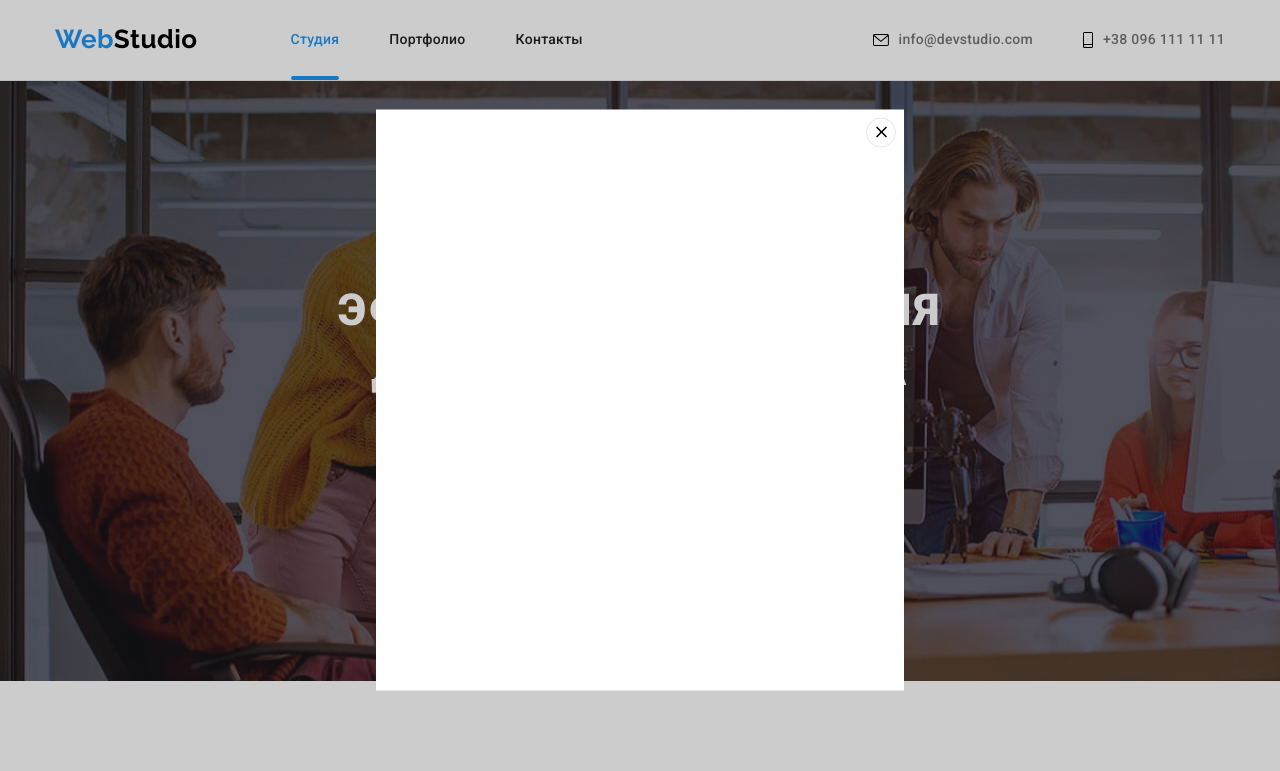
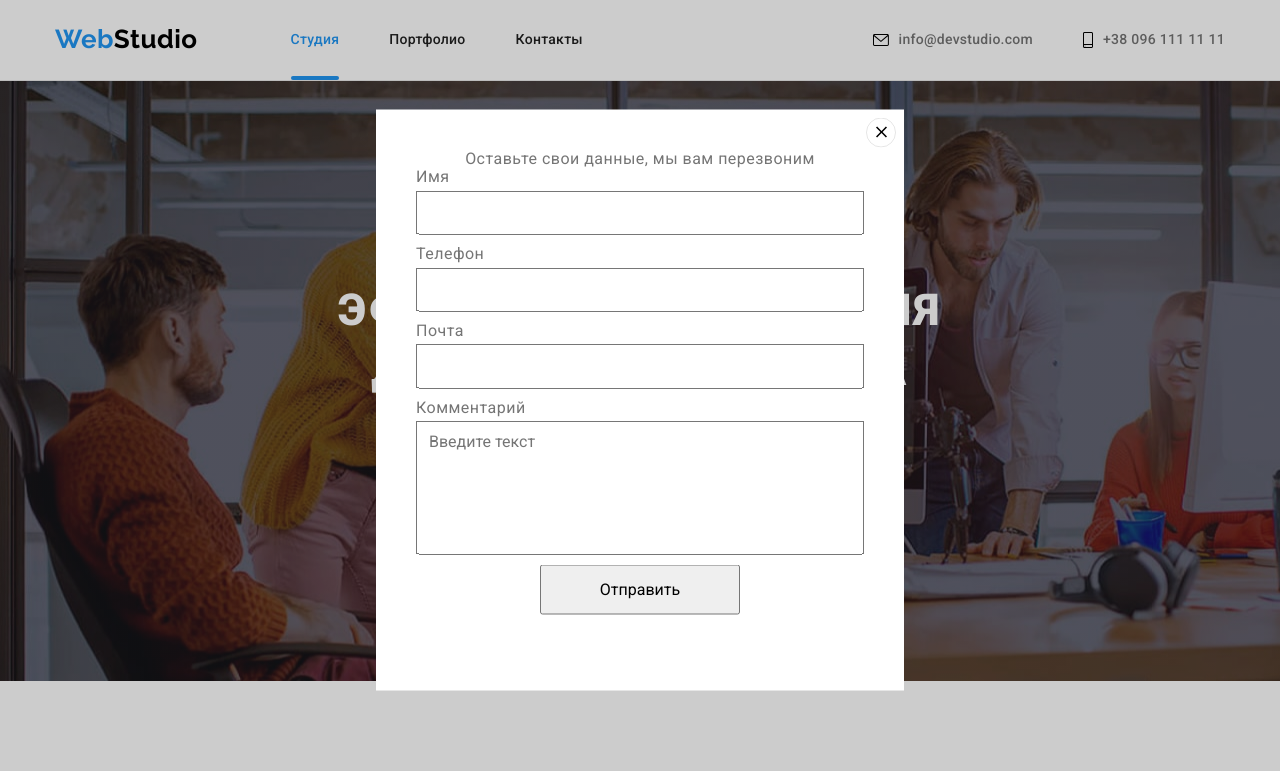
Before and after one commit to StanyslavCherniakov/goit-markup-hw-06, a plain HTML site: page index.html in a window 1280 px wide. Both pictures are taken after a click on the button "Заказать услугу". Shown: the top 771 px of the page. Drawn offline with nearby package versions, Linux system fonts and the light colour scheme.

Commit message:
add modal form

```diff
--- a/css/styles.css
+++ b/css/styles.css
@@ -758,3 +758,42 @@ header {
   background-color: var(--white-color);
   cursor: pointer;
 }
+
+/* Форма в модалке */
+.modal-form {
+  margin-left: auto;
+  margin-right: auto;
+  padding: 40px;
+}
+
+.form-title {
+  text-align: center;
+}
+
+.form-field-modal {
+  display: flex;
+  flex-direction: column;
+  margin-bottom: 10px;
+}
+
+textarea {
+  display: block;
+  resize: none;
+}
+
+.form-input-modal,
+.comment {
+  padding: 11px 12px;
+}
+
+.form-field-modal span {
+  margin-bottom: 4px;
+}
+
+.form-modal-btn {
+  display: block;
+  margin-left: auto;
+  margin-right: auto;
+  width: 200px;
+  height: 50px;
+}
--- a/index.html
+++ b/index.html
@@ -384,7 +384,7 @@
         <form class="footer-form">
           <label class="form-field">
             <span class="footer-form-text">Подпишитесь на рассылку</span>
-            <input class="form-input" type="text" name="email" placeholder="E-mail" />
+            <input class="form-input" type="email" name="email" placeholder="E-mail" />
           </label>
           <button class="footer-form-btn" type="submit">
             Подписаться
@@ -398,6 +398,32 @@
     <div data-modal class="backdrop is-hidden">
       <div class="modal">
         <button data-modal-close class="modal-btn" type="button"></button>
+
+        <form class="modal-form">
+          <p class="form-title">Оставьте свои данные, мы вам перезвоним</p>
+          <label class="form-field-modal"
+            ><span>Имя</span>
+            <input class="form-input-modal" name="name" type="text" />
+          </label>
+          <label class="form-field-modal"
+            ><span>Телефон</span>
+            <input class="form-input-modal" name="tel" type="tel" />
+          </label>
+          <label class="form-field-modal"
+            ><span>Почта</span>
+            <input class="form-input-modal" name="email" type="email" />
+          </label>
+          <label class="form-field-modal">
+            <span>Комментарий</span>
+            <textarea
+              class="comment"
+              name="comment"
+              rows="6"
+              placeholder="Введите текст"
+            ></textarea>
+          </label>
+          <button class="form-modal-btn" type="submit">Отправить</button>
+        </form>
       </div>
     </div>
     <script src="./js/modal.js"></script>
```
